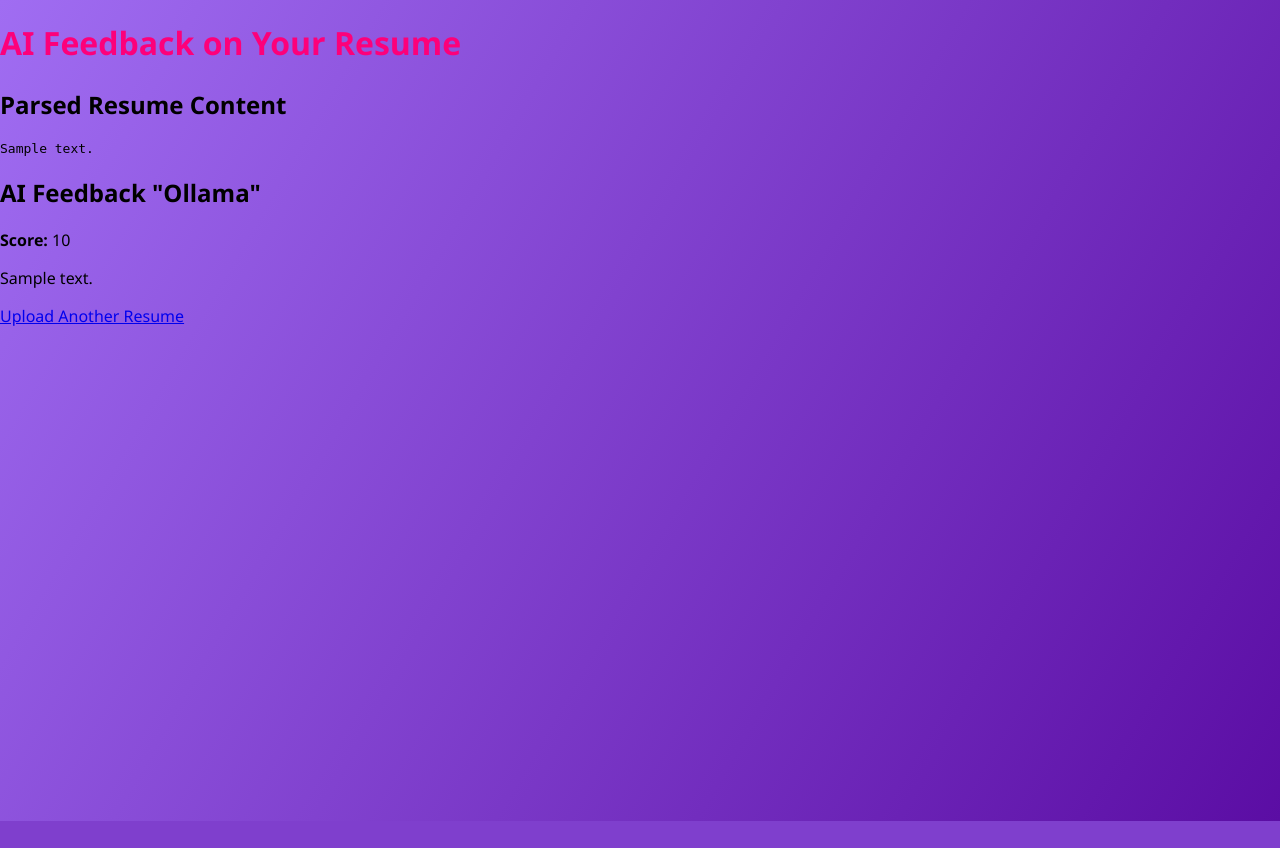
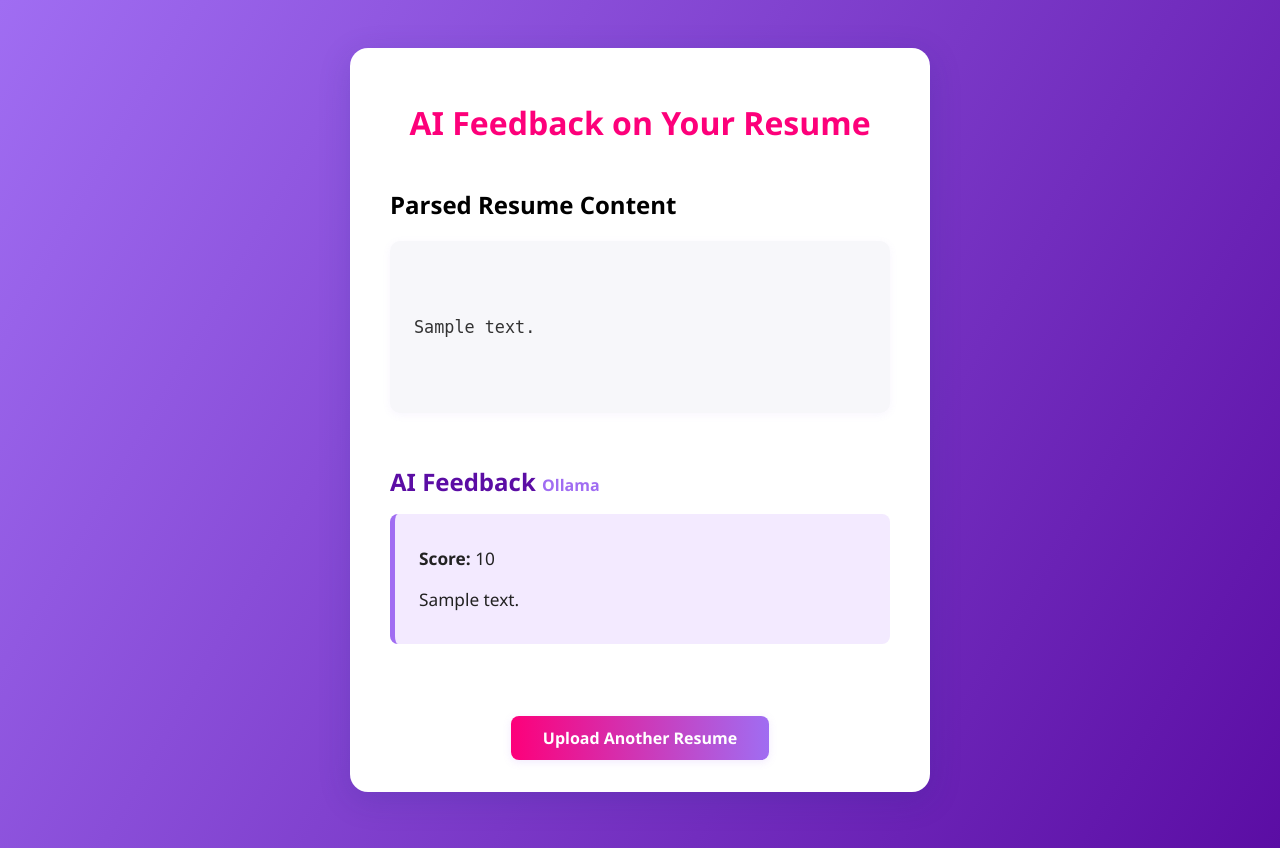
Before and after one commit to sital-tharu/resume-reviewer, a Flask app: template app/templates/result.html in a window 1280 px wide. Before the commit the page ends 821 px from the top, so only its background shows below. Run offline with Flask 2, Linux system fonts and the light colour scheme; the template is opened without the code that fills it: most values are stand-ins (such as "Sample title", 1, 10 or a date in 2020).

Commit message:
Making it more intractive

```diff
--- a/app/static/css/styles.css
+++ b/app/static/css/styles.css
@@ -1,4 +1,3 @@
-
 body {
     background: linear-gradient(120deg, #a06df2 0%, #5b0da4 100%);
     font-family: 'Segoe UI', Arial, sans-serif;
@@ -18,4 +17,108 @@ input[type="file"] {
     padding: 0.5rem;
     border-radius: 6px;
     width: 100%;
+    background: #f7f7fa;
+    font-size: 1rem;
 }
+
+.container {
+    background: #fff;
+    max-width: 500px;
+    margin: 3rem auto;
+    padding: 2rem 2.5rem;
+    border-radius: 18px;
+    box-shadow: 0 8px 32px 0 rgba(31, 38, 135, 0.18);
+    display: flex;
+    flex-direction: column;
+    align-items: center;
+}
+
+button, input[type="submit"] {
+    background: linear-gradient(90deg, #fd007a 0%, #a06df2 100%);
+    color: #fff;
+    border: none;
+    padding: 0.7rem 2rem;
+    border-radius: 8px;
+    font-size: 1rem;
+    font-weight: 600;
+    cursor: pointer;
+    transition: background 0.2s, transform 0.2s;
+    margin-top: 1rem;
+    box-shadow: 0 2px 8px rgba(160, 109, 242, 0.15);
+}
+button:hover, input[type="submit"]:hover {
+    background: linear-gradient(90deg, #a06df2 0%, #fd007a 100%);
+    transform: translateY(-2px) scale(1.03);
+}
+
+label {
+    font-weight: 500;
+    color: #5b0da4;
+    margin-bottom: 0.5rem;
+    display: block;
+}
+
+.parsed-content-section, .feedback-section {
+    width: 100%;
+    margin-bottom: 2rem;
+}
+
+.parsed-content {
+    background: #f7f7fa;
+    border-radius: 10px;
+    padding: 1.2rem 1.5rem;
+    font-family: 'Fira Mono', 'Consolas', monospace;
+    font-size: 1.05rem;
+    color: #333;
+    box-shadow: 0 2px 8px rgba(160, 109, 242, 0.07);
+    overflow-x: auto;
+    white-space: pre-wrap;
+    word-break: break-word;
+}
+
+.feedback-section h2 {
+    color: #5b0da4;
+    margin-bottom: 1rem;
+}
+
+.feedback {
+    background: #f3eaff;
+    border-left: 5px solid #a06df2;
+    border-radius: 8px;
+    padding: 1rem 1.5rem;
+    color: #222;
+    margin-bottom: 1.5rem;
+    font-size: 1.08rem;
+}
+
+.btn {
+    display: inline-block;
+    background: linear-gradient(90deg, #fd007a 0%, #a06df2 100%);
+    color: #fff;
+    padding: 0.7rem 2rem;
+    border-radius: 8px;
+    font-size: 1rem;
+    font-weight: 600;
+    text-decoration: none;
+    margin-top: 1rem;
+    box-shadow: 0 2px 8px rgba(160, 109, 242, 0.15);
+    transition: background 0.2s, transform 0.2s;
+}
+.btn:hover {
+    background: linear-gradient(90deg, #a06df2 0%, #fd007a 100%);
+    transform: translateY(-2px) scale(1.03);
+}
+
+@media (max-width: 600px) {
+    .container {
+        max-width: 95vw;
+        padding: 1rem 0.5rem;
+    }
+    h1 {
+        font-size: 1.5rem;
+    }
+    .parsed-content, .feedback {
+        padding: 0.7rem 0.5rem;
+        font-size: 0.98rem;
+    }
+}
--- a/app/templates/base.html
+++ b/app/templates/base.html
@@ -7,22 +7,9 @@
     <link rel="stylesheet" href="{{ url_for('static', filename='css/styles.css') }}">
 </head>
 <body>
-    <header>
-        <h1>Resume Feedback Application</h1>
-        <nav>
-            <ul>
-                <li><a href="{{ url_for('upload') }}">Upload Resume</a></li>
-                <li><a href="{{ url_for('result') }}">View Feedback</a></li>
-            </ul>
-        </nav>
-    </header>
     <main>
         {% block content %}
         {% endblock %}
     </main>
-    <footer>
-        <p>&copy; 2023 Resume Feedback App</p>
-    </footer>
-    <script src="{{ url_for('static', filename='js/scripts.js') }}"></script>
 </body>
 </html>
--- a/app/templates/result.html
+++ b/app/templates/result.html
@@ -1,26 +1,22 @@
-
-<!DOCTYPE html>
-<html lang="en">
-<head>
-    <meta charset="UTF-8">
-    <meta name="viewport" content="width=device-width, initial-scale=1.0">
-    <title>Resume Feedback</title>
-    <link rel="stylesheet" href="{{ url_for('static', filename='css/styles.css') }}">
-</head>
-<body>
-    <div class="container">
-        <h1>AI Feedback on Your Resume</h1>
+{% extends 'base.html' %}
+{% block content %}
+<div class="container">
+    <h1>AI Feedback on Your Resume</h1>
+    <section class="parsed-content-section">
         <h2>Parsed Resume Content</h2>
-        <pre>{{ content }}</pre>
-
-        <h2>AI Feedback "Ollama" </h2>
+        <div class="parsed-content">
+            <pre>{{ content }}</pre>
+        </div>
+    </section>
+    <section class="feedback-section">
+        <h2>AI Feedback <span style="font-size:1rem; color:#a06df2;">Ollama</span></h2>
         <div class="feedback">
             {% if feedback.score %}
                 <p><strong>Score:</strong> {{ feedback.score }}</p>
             {% endif %}
             <p>{{ feedback.comments }}</p>
         </div>
-        <a href="{{ url_for('app.upload_form') }}" class="btn">Upload Another Resume</a>
-    </div>
-</body>
-</html>
+    </section>
+    <a href="{{ url_for('app.upload_form') }}" class="btn">Upload Another Resume</a>
+</div>
+{% endblock %}
```
